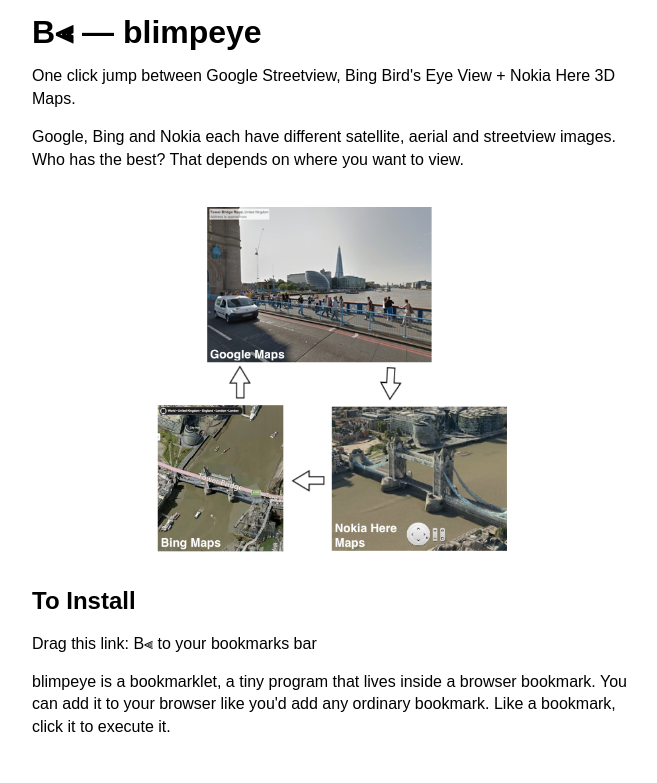
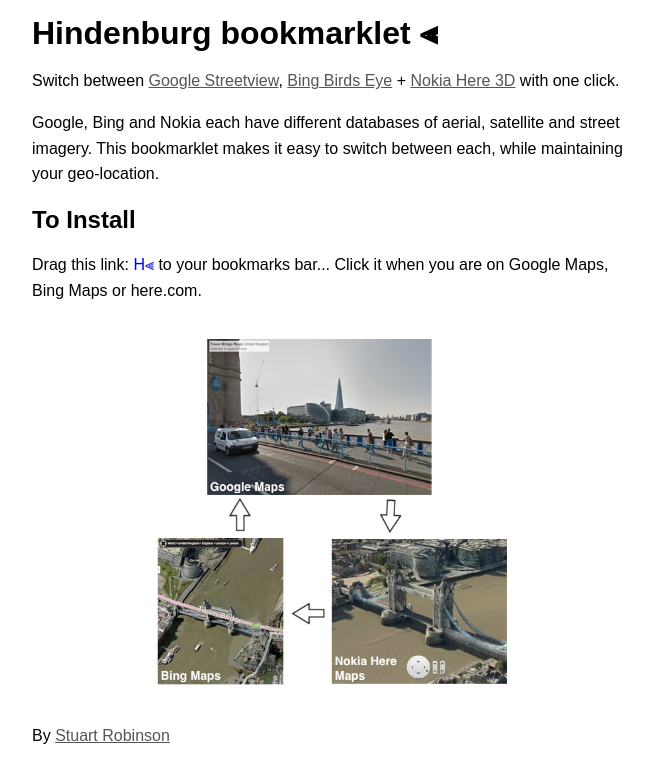
Before and after one commit to sturob/sturob.com, a Jekyll site: the page tools/hindenburg/index.html, which Jekyll copies as it is, in a window 1280 px wide. Shown: the top 783 px of the page, without its empty margins (308-965 px from the left). Built offline with Jekyll 4.4.1, drawn with Linux system fonts in a browser that asks for light colours.

Commit message:
rm blimpeye

```diff
--- a/tools/blimpeye/index.html
+++ b/tools/hindenburg/index.html
@@ -1,7 +1,7 @@
 <!DOCTYPE html>
 <html>
 <head>
-  <title>B&#x2AF7; &mdash; blimpeye</title>
+  <title>Hindenburg bookmarklet &#x2AF7; Switch between maps</title>
   <style>
     * {
       font-family: sans-serif;
@@ -10,7 +10,7 @@
     body {
       width: 600px;
       margin: auto;
-      line-height: 1.4em;
+      line-height: 1.6em;
     }
 
     img {
@@ -20,34 +20,43 @@
     }
 
     body h1 {
-      /*text-decoration: underline;*/
+      /* text-decoration: underline; */
+    }
+
+    a {
+      color: #555;
+    }
+
+    a.bookmarklet {
+      color: #00f;
     }
   </style>
 </head>
 <body>
-<h1>B&#x2AF7; &mdash; blimpeye</h1>
+<h1>Hindenburg bookmarklet &#x2AF7;</h1>
 
-<p>One click jump between Google Streetview, Bing Bird's Eye View + Nokia Here 3D Maps.</p>
+<p>Switch between <a href="http://maps.google.com/">Google Streetview</a>, <a href="http://maps.bing.com/">Bing Birds Eye</a> + <a href="http://here.com">Nokia Here 3D</a> with one click.</p>
 
-<p>Google, Bing and Nokia each have different satellite, aerial and streetview images. Who has the best? That depends on where you want to view.</p>
+<p>Google, Bing and Nokia each have different databases of aerial, satellite and street imagery. This bookmarklet makes it easy to switch between each, while maintaining your geo-location.</p>
+
+<h2>To Install</h2>
+<p>
+  Drag this link: <a class="bookmarklet">H&#x2AF7;</a> to your bookmarks bar... Click it when you are on Google Maps, Bing Maps or here.com.
+</p>
 
 <p>
   <img src="bookmarklet.png">
 </p>
 
-
-<h2>To Install</h2>
-<p>
-  Drag this link:  <a class="bookmarklet">B&#x2AF7;</a> to your bookmarks bar
-</p>
-
-<p>
-  blimpeye is a bookmarklet, a tiny program that lives inside a browser bookmark.
-  You can add it to your browser like you'd add any ordinary bookmark.
-  Like a bookmark, click it to execute it.
-</p>
+<p>By <a href="http://sturob.com/">Stuart Robinson</a></p>
 
 
+<!--
+TODO
+    fix here.com jumping north
+    sync zoom level
+    new google maps
+ -->
 
 <script class="load-script-function" type="text">
   function(url) {
```
Also changed, not shown: tools/hindenburg/bookmarklet.js (renamed from tools/blimpeye/bookmarklet.js, +31 -8 lines), tools/hindenburg/bookmarklet.png (renamed from tools/blimpeye/bookmarklet.png).
